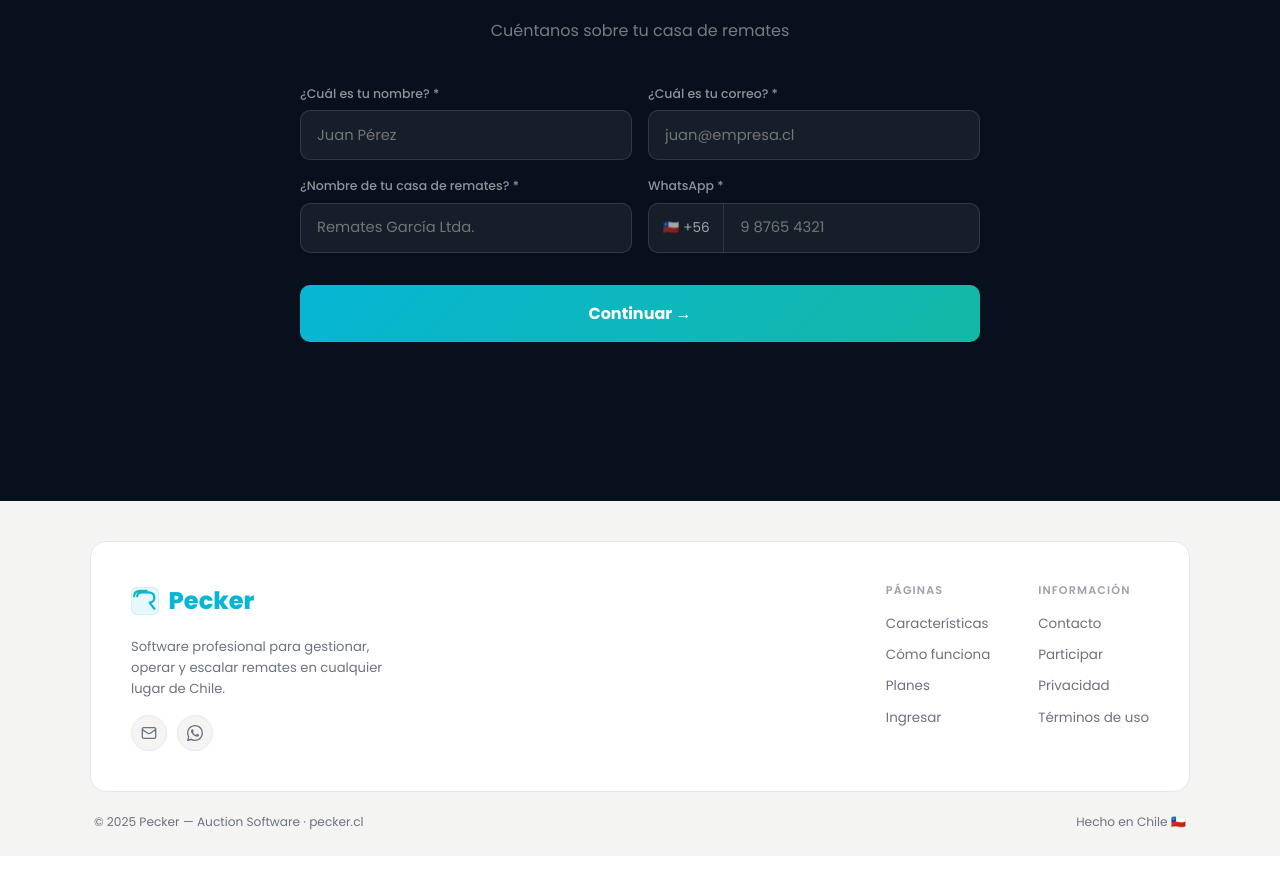
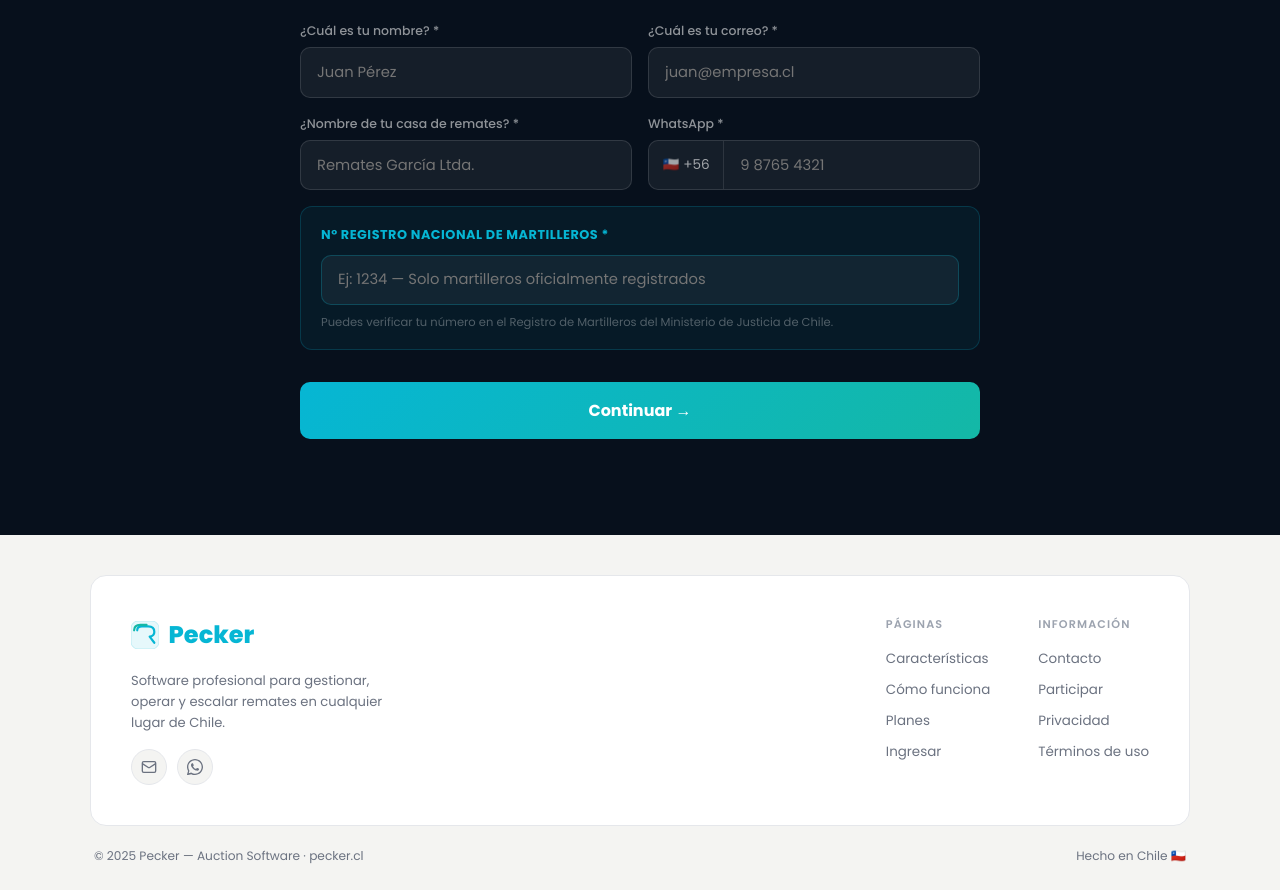
Before and after one commit to mahumadavald/gestion-de-remates, a Next.js app: page / in a window 1280 px wide. Shown: the part 4821-5711 px from the top of the page. Before the commit the page ends 5677 px from the top, so only its background shows below. Built offline with nearby package versions, Linux system fonts and the light colour scheme.

Commit message:
Demo form: agrega N° Registro Nacional de Martilleros como campo obligatorio

```diff
--- a/app/LandingPage.jsx
+++ b/app/LandingPage.jsx
@@ -949,14 +949,14 @@ function DemoForm({ waNum }) {
   const [err,     setErr]     = useState("");
   const [f, setF] = useState({
     nombre:"", correo:"", casa:"", tel:"",
-    remates:"", lotes:"", sistema:"",
+    registro:"", remates:"", lotes:"", sistema:"",
   });
 
   const set = (k, v) => setF(p => ({...p, [k]: v}));
 
   const next = () => {
-    if (!f.nombre.trim() || !f.correo.trim() || !f.casa.trim() || !f.tel.trim()) {
-      setErr("Completa todos los campos obligatorios."); return;
+    if (!f.nombre.trim() || !f.correo.trim() || !f.casa.trim() || !f.tel.trim() || !f.registro.trim()) {
+      setErr("Completa todos los campos obligatorios, incluido el N° de registro de martillero."); return;
     }
     setErr(""); setStep(2);
   };
@@ -964,7 +964,7 @@ function DemoForm({ waNum }) {
   const submit = () => {
     const msg = encodeURIComponent(
       `Hola! Me interesa Pecker — Auction Software.\n` +
-      `Nombre: ${f.nombre}\nEmpresa: ${f.casa}\nCorreo: ${f.correo}\nWhatsApp: +56 ${f.tel}\n` +
+      `Nombre: ${f.nombre}\nEmpresa: ${f.casa}\nCorreo: ${f.correo}\nWhatsApp: +56 ${f.tel}\nN° Registro Martillero: ${f.registro}\n` +
       (f.remates ? `Remates/mes: ${f.remates}\n` : "") +
       (f.lotes   ? `Lotes/remate: ${f.lotes}\n`  : "") +
       (f.sistema ? `Sistema actual: ${f.sistema}` : "")
@@ -1016,7 +1016,7 @@ function DemoForm({ waNum }) {
                   onFocus={e=>e.target.style.borderColor="#06B6D4"} onBlur={e=>e.target.style.borderColor="rgba(255,255,255,.12)"}/>
               </div>
             </div>
-            <div style={{display:"grid", gridTemplateColumns:"1fr 1fr", gap:"1rem", marginBottom:"2rem"}}>
+            <div style={{display:"grid", gridTemplateColumns:"1fr 1fr", gap:"1rem", marginBottom:"1rem"}}>
               <div>
                 <label style={LABEL}>¿Nombre de tu casa de remates? *</label>
                 <input style={INPUT} placeholder="Remates García Ltda." value={f.casa} onChange={e=>set("casa",e.target.value)}
@@ -1028,6 +1028,20 @@ function DemoForm({ waNum }) {
                   <span style={{padding:"0 .85rem", color:"rgba(255,255,255,.6)", fontSize:".85rem", borderRight:"1px solid rgba(255,255,255,.1)", display:"flex", alignItems:"center", whiteSpace:"nowrap", gap:".3rem"}}>🇨🇱 +56</span>
                   <input style={{...INPUT, border:"none", background:"transparent", flex:1}} placeholder="9 8765 4321" value={f.tel} onChange={e=>set("tel",e.target.value)}/>
                 </div>
+              </div>
+            </div>
+
+            {/* Registro de martillero — campo destacado */}
+            <div style={{marginBottom:"2rem", padding:"1.1rem 1.25rem", background:"rgba(6,182,212,.06)", border:"1.5px solid rgba(6,182,212,.2)", borderRadius:12}}>
+              <label style={{...LABEL, color:"#06B6D4", fontWeight:700, fontSize:".8rem", letterSpacing:".04em", textTransform:"uppercase", marginBottom:".6rem"}}>
+                N° Registro Nacional de Martilleros *
+              </label>
+              <input style={{...INPUT, background:"rgba(255,255,255,.05)", borderColor:"rgba(6,182,212,.25)"}}
+                placeholder="Ej: 1234 — Solo martilleros oficialmente registrados"
+                value={f.registro} onChange={e=>set("registro",e.target.value)}
+                onFocus={e=>e.target.style.borderColor="#06B6D4"} onBlur={e=>e.target.style.borderColor="rgba(6,182,212,.25)"}/>
+              <div style={{fontSize:".72rem", color:"rgba(255,255,255,.3)", marginTop:".5rem"}}>
+                Puedes verificar tu número en el Registro de Martilleros del Ministerio de Justicia de Chile.
               </div>
             </div>
 
```
